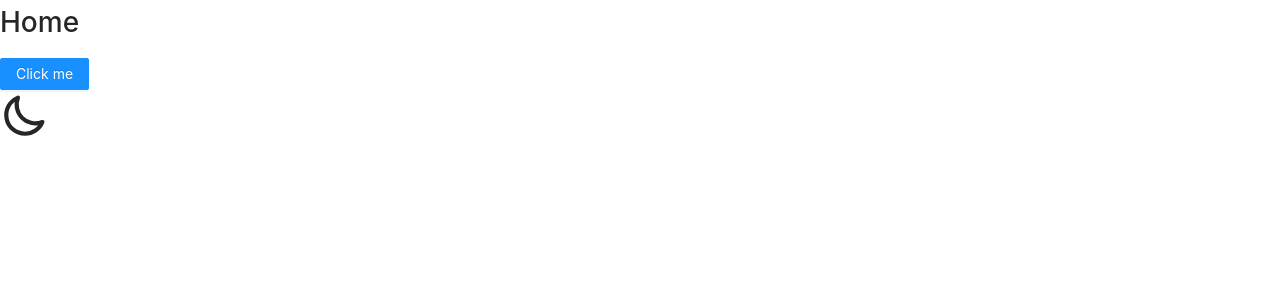
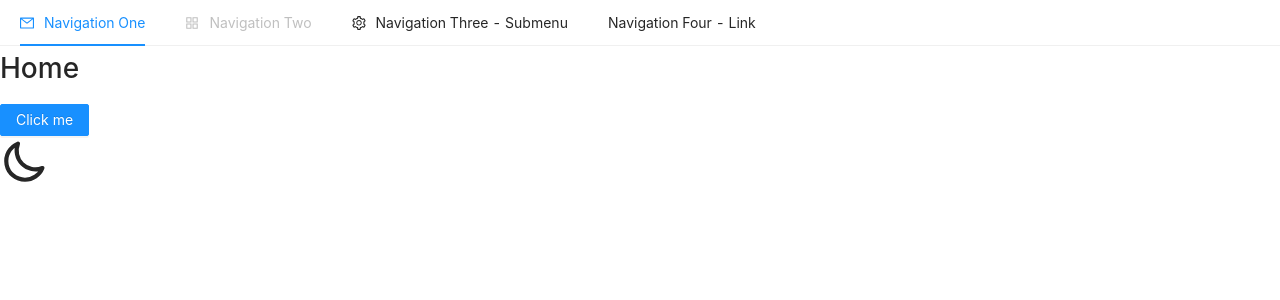
Before and after one commit to noor12401/Content-Management-System---Telegraph, a Next.js app in the folder client/: page / in a window 1280 px wide. Shown: the top 300 px of the page. Built offline with nearby package versions, Linux system fonts and the light colour scheme.

Commit message:
Adding Navbar in the app

```diff
--- a/client/pages/_app.js
+++ b/client/pages/_app.js
@@ -1,8 +1,10 @@
 import { ThemeProvider } from "../context/theme";
+import TopNav from "../components/TopNav";
 
 function MyApp({ Component, pageProps }) {
   return (
     <ThemeProvider>
+      <TopNav />
       <Component {...pageProps} />
     </ThemeProvider>
   );
```
